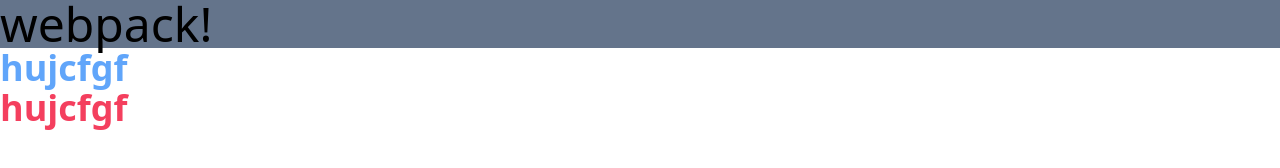
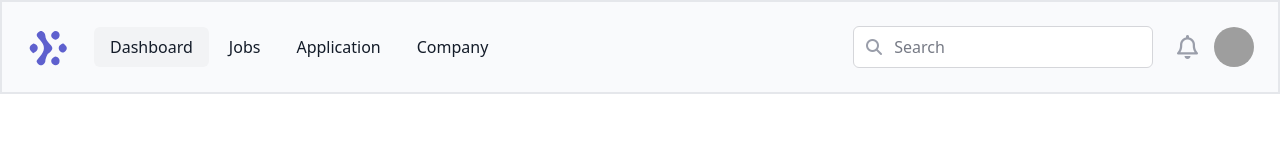
Before and after one commit to TimmyChan99/youcan-test, a website built with webpack: page src/index.html in a window 1280 px wide. Built offline with nearby package versions, Linux system fonts and the light colour scheme; grey boxes are pictures that could not be loaded.

Commit message:
Create the header and navigation and implement styling

```diff
--- a/src/index.html
+++ b/src/index.html
@@ -1,13 +1,41 @@
 <!DOCTYPE html>
 <html lang="en">
+
 <head>
     <meta charset="UTF-8">
     <meta name="viewport" content="width=device-width, initial-scale=1.0">
-    <title>Wbpack Exercise</title>
+    <script src="https://kit.fontawesome.com/dfd5c56732.js" crossorigin="anonymous"></script>
+    <title>Dashboard</title>
 </head>
+
 <body>
-    <h1 class="text-5xl bg-slate-500">webpack!</h1>
-    <div class="text-4xl font-bold text-blue-400">hujcfgf</div>
-    <div class="text-4xl font-bold text-rose-500">hujcfgf</div>
+    <header class='flex items-center justify-between capitalize bg-custom-gray-light p-4 border-2 border-gray-200'>
+        <div class='flex items-center justify-center space-x-3 font-medium text-custom-blue'>
+            <a href='/' class='w-16'>
+                <img src="./asset/logo.svg" alt="website logo">
+            </a>
+            <nav>
+                <ul class='flex items-center justify-center space-x-1'>
+                    <li class='px-4 py-2 rounded-md bg-[#f2f3f5]'><a href="/">dashboard</a></li>
+                    <li class='px-4 py-2'><a href="/">jobs</a></li>
+                    <li class='px-4 py-2'><a href="/">application</a></li>
+                    <li class='px-4 py-2'><a href="/">company</a></li>
+                </ul>
+            </nav>
+        </div>
+        <div class='flex items-center justify-between space-x-6 p-2'>
+            <div class='bg-white border border-[#D5D6DA] rounded-md py-2 px-3 w-[300px]'>
+                <i class="fa-solid fa-magnifying-glass text-[#9a9eaa]"></i>
+                <input type="search" name="search" id="search" placeholder='search' class='placeholder:text-custom-gray placeholder:capitalize px-2'>
+            </div>
+            <div class='flex items-center justify-center space-x-4'>
+                <i class="fa-regular fa-bell text-[#9a9eaa] text-2xl"></i>
+                <img
+                class='w-10 h-10 rounded-full object-cover'
+                src="https://randomuser.me/api/portraits/thumb/women/47.jpg" alt="profile">
+            </div>
+        </div>
+    </header>
 </body>
+
 </html>
--- a/tailwind.config.js
+++ b/tailwind.config.js
@@ -2,7 +2,14 @@
 module.exports = {
   content: ['./src/*.html', './dist/*.html', "./src/**/*.js", "./src/**/*.jsx"],
   theme: {
-    extend: {},
-  },
-  plugins: [],
+    extend: {
+      colors: {
+        'custom-purple': '#5E60CE',
+        'custom-blue': '#141C29',
+        'custom-gray': '#767A85',
+        'custom-gray-light': '#F9FAFC',
+      },
+    },
+    plugins: [],
+  }
 }
```
Also changed, not shown: src/asset/logo.svg (added).
